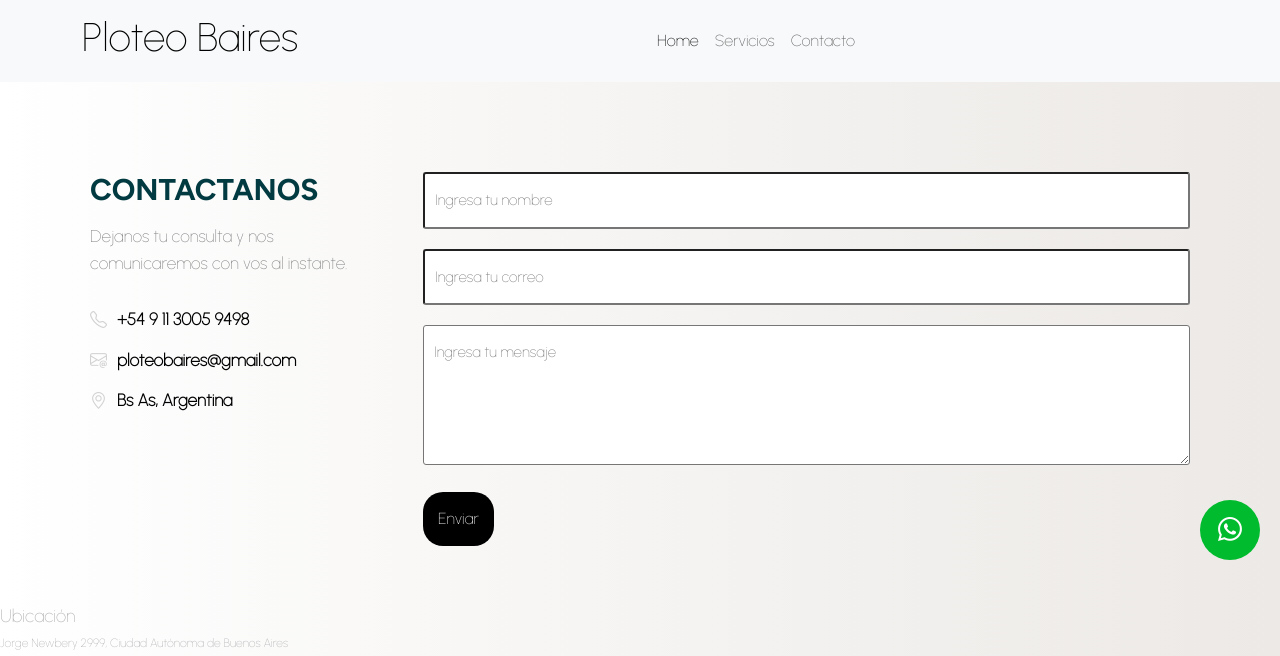
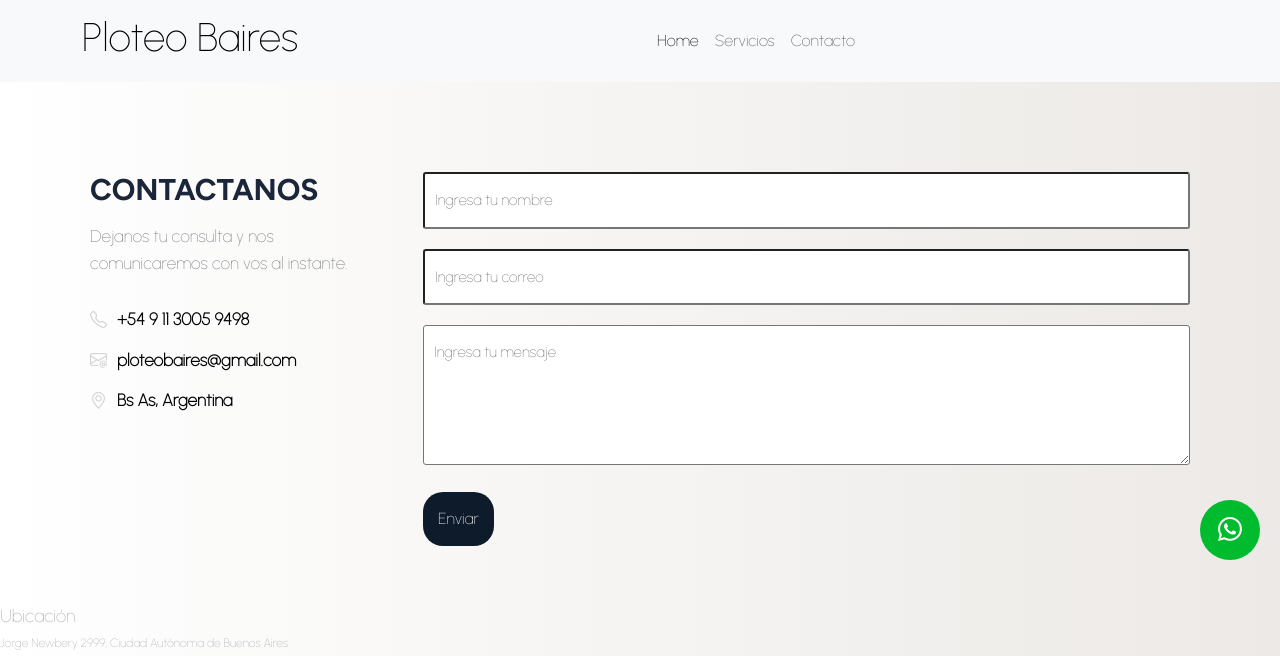
Before and after one commit to marcodenaju/proyecto-git, a plain HTML site: page pages/contacto.html in a window 1280 px wide. Shown: the top 656 px of the page. Drawn offline with nearby package versions, Linux system fonts and the light colour scheme; grey boxes are pictures that could not be loaded.

Commit message:
se cambiaron colores

```diff
--- a/scss/_base.scss
+++ b/scss/_base.scss
@@ -12,9 +12,9 @@ ol {
 $font-logo: 'Amatic SC', cursive;
 $font-principal: 'Urbanist', sans-serif;
 $font-titulo: 'Figtree', sans-serif;
-$color-titulo: #023a41;
-$color-hover: #00cceb;
-$color-btn: #000000;
+$color-titulo: #1b263b;
+$color-hover: #778da9;
+$color-btn: #0d1b2a;
 
 a {
     text-decoration: none;
```
Also changed, not shown: css/main.css.
